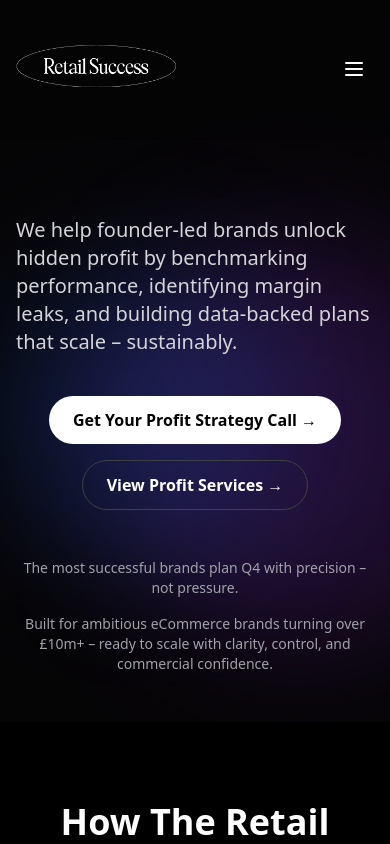
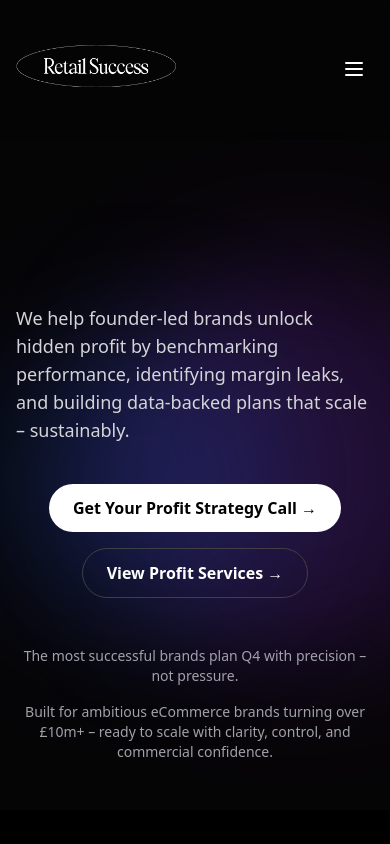
Before and after one commit to RetailSuccessCoach/retail-success-coach, a Next.js app: page / in a window 390 px wide. Shown: the top 844 px of the page. Built offline with nearby package versions, Linux system fonts and the light colour scheme.

Commit message:
Fix mobile header layout shift

```diff
--- a/src/components/sections/HeroSection.tsx
+++ b/src/components/sections/HeroSection.tsx
@@ -4,7 +4,6 @@ import { useEffect, useRef, useState } from "react";
 import Link from "next/link";
 import { motion } from "framer-motion";
 
-// ✅ Move this OUTSIDE the component
 const words = [
   "Your Revenue Looks Strong. But Where’s the Profit?",
   "Is Your Q4 Plan Built to Scale Profitably?",
@@ -55,10 +54,10 @@ export default function HeroSection() {
 
     timeoutId = setTimeout(type, typingSpeed);
     return () => clearTimeout(timeoutId);
-  }, []); // ✅ No warning now
+  }, []);
 
   return (
-    <section className="relative overflow-hidden pt-28 pb-12 min-h-[70vh] flex items-center">
+    <section className="relative overflow-hidden pt-20 sm:pt-24 pb-12 min-h-[70vh] flex items-center">
       {/* Background gradient effects */}
       <div className="absolute inset-0 z-0">
         <div className="absolute left-1/4 top-1/4 w-[400px] h-[400px] rounded-full bg-purple-600/20 blur-3xl" />
@@ -67,10 +66,11 @@ export default function HeroSection() {
 
       <div className="container relative z-10 mx-auto px-4">
         <div className="max-w-2xl mx-auto">
-          <h1 className="text-5xl md:text-6xl lg:text-7xl font-bold mb-6 leading-tight">
-            <span className="scale-gradient-text relative">
+          {/* Fixed height wrapper to avoid layout shift */}
+          <h1 className="min-h-[120px] sm:min-h-[80px] text-4xl sm:text-5xl md:text-6xl lg:text-7xl font-bold mb-6 leading-tight">
+            <span className="scale-gradient-text relative inline-block">
               {typedText}
-              <span className="absolute right-0 h-full w-[2px] bg-white animate-blink" />
+              <span className="absolute right-0 top-0 h-full w-[2px] bg-white animate-blink" />
             </span>
           </h1>
 
@@ -78,7 +78,7 @@ export default function HeroSection() {
             initial={{ opacity: 0, y: 20 }}
             animate={{ opacity: 1, y: 0 }}
             transition={{ delay: 0.2 }}
-            className="text-xl text-zinc-300 mb-8 max-w-3xl"
+            className="text-lg sm:text-xl text-zinc-300 mb-8 max-w-3xl"
           >
             We help founder-led brands unlock hidden profit by benchmarking performance, identifying margin leaks, and building data-backed plans that scale – sustainably.
           </motion.p>
@@ -87,7 +87,7 @@ export default function HeroSection() {
             initial={{ opacity: 0, y: 20 }}
             animate={{ opacity: 1, y: 0 }}
             transition={{ delay: 0.4 }}
-            className="flex flex-wrap justify-center gap-4 mt-10 mb-12" // ⬅ Add `mb-10` here
+            className="flex flex-wrap justify-center gap-4 mt-10 mb-12"
           >
             <Link
               href="/profit-performance-call"
@@ -103,7 +103,6 @@ export default function HeroSection() {
             </Link>
           </motion.div>
 
-
           <p className="text-sm text-zinc-400 font-medium mt-2 text-center">
             The most successful brands plan Q4 with precision – not pressure.
           </p>
```
Lines whose indentation alone changed are shown as unchanged.
